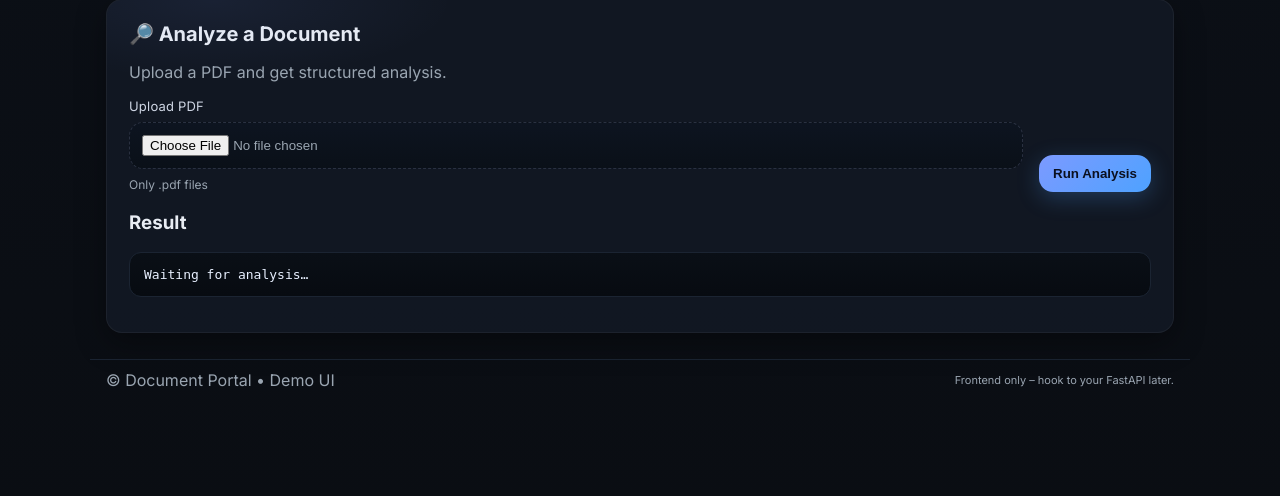
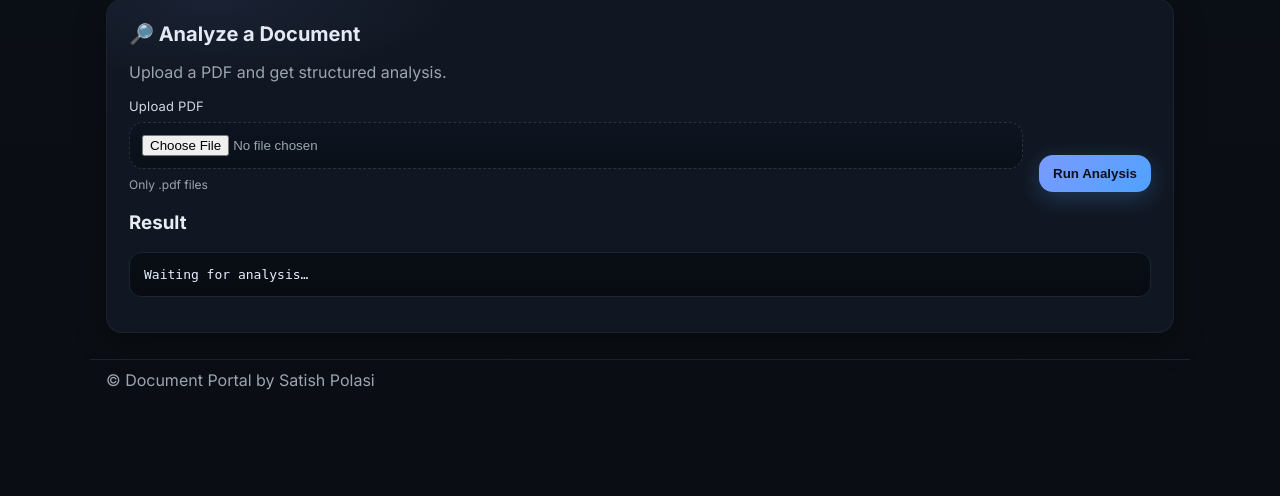
Before and after one commit to satishpolasi/document_portal, a FastAPI app: page / in a window 1280 px wide. Shown: the part 97-593 px from the top of the page. Run offline with FastAPI, Linux system fonts and the light colour scheme.

Commit message:
updated copy right

```diff
--- a/templates/index.html
+++ b/templates/index.html
@@ -158,8 +158,8 @@
     </main>
 
     <footer class="app-footer">
-        <div>© Document Portal • Demo UI</div>
-        <div class="tiny">Frontend only – hook to your FastAPI later.</div>
+        <div>© Document Portal by Satish Polasi </div>
+        <div class="tiny"></div>
     </footer>
 
     <script>
```
Also changed, not shown: 2 other files.
